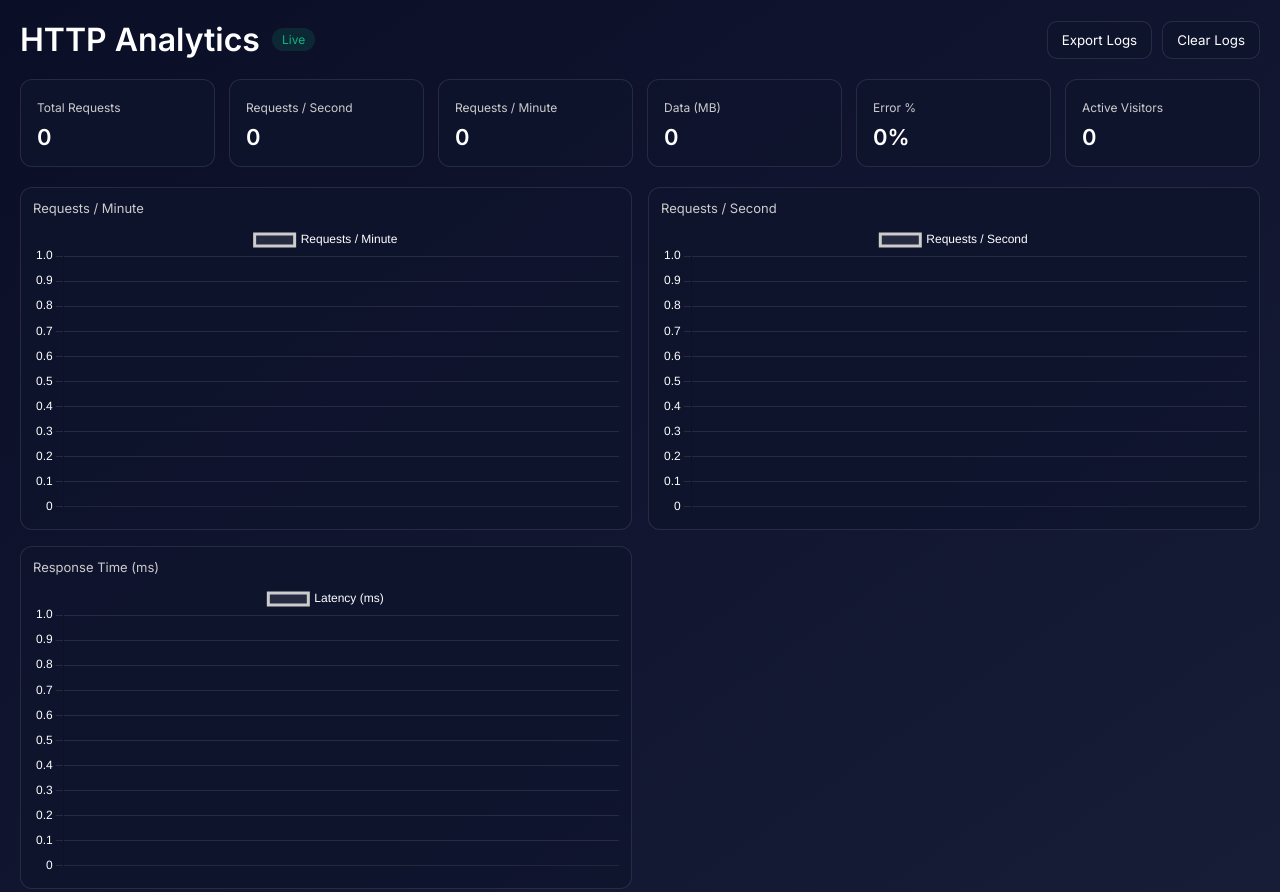
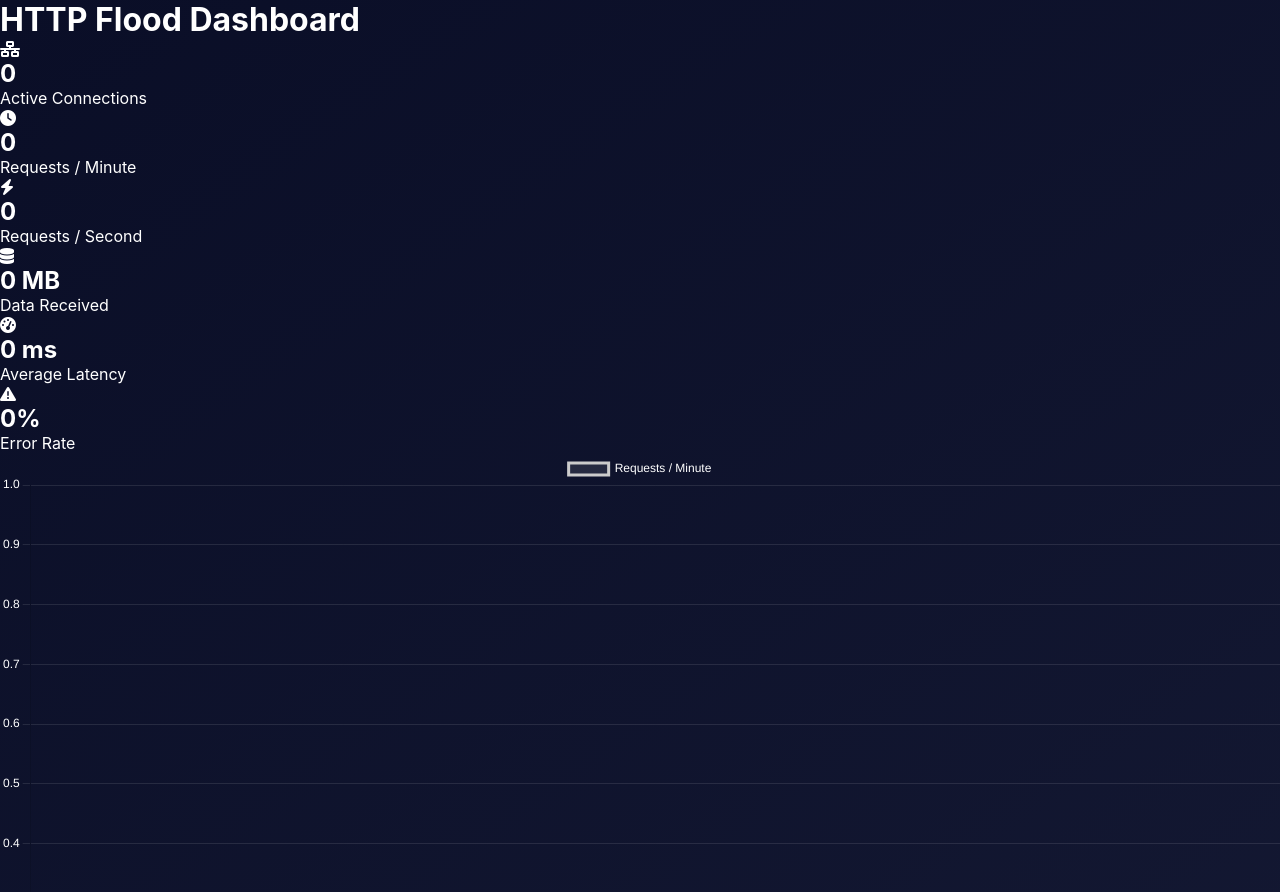
Before and after one commit to Mesillu/DosTest, a plain HTML site: page index.html in a window 1280 px wide. Shown: the top 892 px of the page. Drawn offline with nearby package versions, Linux system fonts and the light colour scheme.

Commit message:
Update index.html

```diff
--- a/index.html
+++ b/index.html
@@ -3,61 +3,77 @@
 <head>
   <meta charset="UTF-8">
   <meta name="viewport" content="width=device-width, initial-scale=1.0">
-  <title>HTTP Analytics Dashboard</title>
+  <title>DosPordos</title>
 
-  <!-- Fonts -->
-  <link href="https://fonts.googleapis.com/css2?family=Inter:wght@300;400;600&display=swap" rel="stylesheet">
+  <!-- Chart.js CDN -->
+  <script src="https://cdn.jsdelivr.net/npm/chart.js"></script>
+
+  <!-- Font Awesome for icons -->
+  <link rel="stylesheet" href="https://cdnjs.cloudflare.com/ajax/libs/font-awesome/6.4.0/css/all.min.css">
 
   <!-- CSS -->
   <link rel="stylesheet" href="style.css">
 
-  <!-- Chart.js -->
-  <script src="https://cdn.jsdelivr.net/npm/chart.js"></script>
+  <!-- Vercel Analytics (optional fallback for non-module environments) -->
+  <script defer src="https://cdn.jsdelivr.net/npm/@vercel/analytics/dist/analytics.min.js"></script>
 </head>
 <body>
-
-<div class="app">
-  <header class="header">
-    <div class="title">
-      <h1>HTTP Analytics</h1>
-      <span class="status live">Live</span>
-    </div>
-    <div class="controls">
-      <button id="export" class="btn">Export Logs</button>
-      <button id="clear" class="btn ghost">Clear Logs</button>
-    </div>
+  <header>
+    <h1>HTTP Flood Dashboard</h1>
   </header>
 
-  <section class="metrics">
-    <div class="card"><span>Total Requests</span><h2 id="total">0</h2></div>
-    <div class="card"><span>Requests / Second</span><h2 id="rps">0</h2></div>
-    <div class="card"><span>Requests / Minute</span><h2 id="rpm">0</h2></div>
-    <div class="card"><span>Data (MB)</span><h2 id="data">0</h2></div>
-    <div class="card"><span>Error %</span><h2 id="error">0%</h2></div>
-    <div class="card"><span>Active Visitors</span><h2 id="conn">0</h2></div>
+  <main>
+    <section class="metrics-grid">
+      <div class="metric-card">
+        <i class="fas fa-network-wired"></i>
+        <h2 id="activeConnections">0</h2>
+        <p>Active Connections</p>
+      </div>
+      <div class="metric-card">
+        <i class="fas fa-clock"></i>
+        <h2 id="rpm">0</h2>
+        <p>Requests / Minute</p>
+      </div>
+      <div class="metric-card">
+        <i class="fas fa-bolt"></i>
+        <h2 id="rps">0</h2>
+        <p>Requests / Second</p>
+      </div>
+      <div class="metric-card">
+        <i class="fas fa-database"></i>
+        <h2 id="dataReceived">0 MB</h2>
+        <p>Data Received</p>
+      </div>
+      <div class="metric-card">
+        <i class="fas fa-tachometer-alt"></i>
+        <h2 id="latency">0 ms</h2>
+        <p>Average Latency</p>
+      </div>
+      <div class="metric-card">
+        <i class="fas fa-exclamation-triangle"></i>
+        <h2 id="errorRate">0%</h2>
+        <p>Error Rate</p>
+      </div>
     </section>
 
-  <section class="charts">
-    <div class="chart-card">
-      <div class="chart-title">Requests / Minute</div>
+    <section class="charts-grid">
+      <div class="chart-container">
         <canvas id="rpmChart"></canvas>
       </div>
-    <div class="chart-card">
-      <div class="chart-title">Requests / Second</div>
+      <div class="chart-container">
         <canvas id="rpsChart"></canvas>
       </div>
-    <div class="chart-card">
-      <div class="chart-title">Response Time (ms)</div>
+      <div class="chart-container">
         <canvas id="latencyChart"></canvas>
       </div>
     </section>
+  </main>
 
-  <section class="logs">
-    <div class="log-header"><h3>Live Requests</h3></div>
-    <div id="log"></div>
-  </section>
-</div>
+  <footer>
+    <p>&copy; 2026 HTTP Flood Dashboard</p>
+  </footer>
 
+  <!-- JS -->
   <script type="module" src="script.js"></script>
 </body>
           </html>
```
Lines whose indentation alone changed are shown as unchanged.
